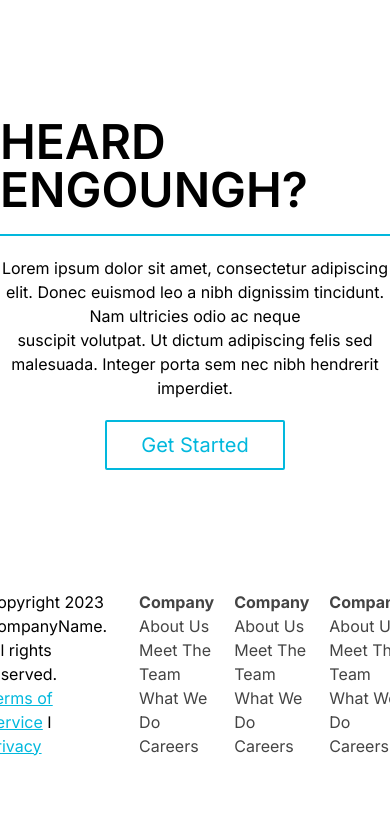
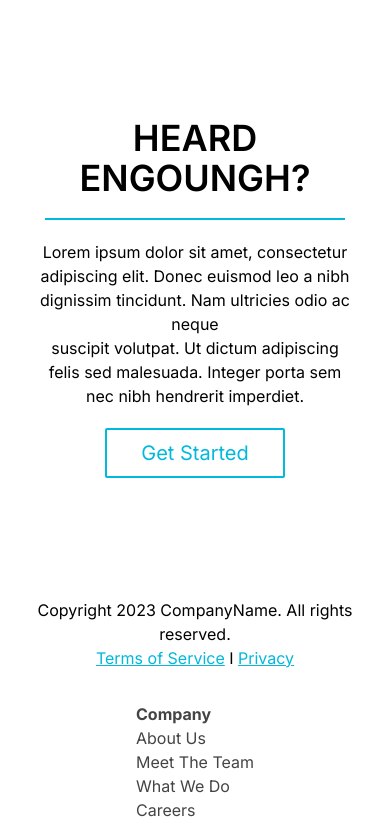
Before and after one commit to NaniasNic/Simply-UI, a Next.js app: page / in a window 390 px wide. Shown: the part 3029-3864 px from the top of the page. Built offline with nearby package versions, Linux system fonts and the light colour scheme.

Commit message:
CallToAction and Footer: responsive designer create

```diff
--- a/src/components/CallToAction.tsx
+++ b/src/components/CallToAction.tsx
@@ -1,9 +1,9 @@
 export function CallToAction() {
     return (
-        <main className="flex flex-col py-[60px] px-0 gap-5 justify-center items-center">
-            <h1 className="text-5xl font-semibold uppercase">Heard Engoungh?</h1>
+        <main className="flex flex-col py-[60px] px-0 gap-5 justify-center items-center max-[1006px]:px-10">
+            <h1 className="text-5xl font-semibold uppercase max-[580px]:text-center max-[440px]:text-4xl max-[330px]:text-3xl">Heard Engoungh?</h1>
 
-            <hr className="w-[400px] border border-[#02b8dd]" />
+            <hr className="w-[400px] border border-[#02b8dd] max-[440px]:w-[300px] max-[330px]:w-[200px]" />
 
             <p className="text-center">
                 Lorem ipsum dolor sit amet, consectetur adipiscing elit. Donec euismod leo a nibh dignissim tincidunt. Nam ultricies odio ac neque <br />
--- a/src/components/Footer.tsx
+++ b/src/components/Footer.tsx
@@ -1,12 +1,12 @@
 export function Footer() {
     return (
-        <footer className="flex py-[60px] justify-center gap-8">
-            <div>
+        <footer className="flex py-[60px] justify-center gap-8 max-[860px]:flex-col max-[860px]:items-center max-[430px]:px-5">
+            <div className="max-[430px]:text-center">
                 <p>Copyright 2023 CompanyName. All rights reserved.</p>
                 <p><a href="#" className="underline text-[#02b8dd]">Terms of Service</a> I <a href="#" className="underline text-[#02b8dd]">Privacy</a></p>
             </div>
 
-            <div className="flex gap-5">
+            <div className="flex gap-5 max-[430px]:flex-col">
                 <ul>
                     <li><h5 className="text-base text-[#444] font-bold">Company</h5></li>
                     <li><a href="#" className="text-[#444] hover:text-[#02b8dd]">About Us</a></li>
```
